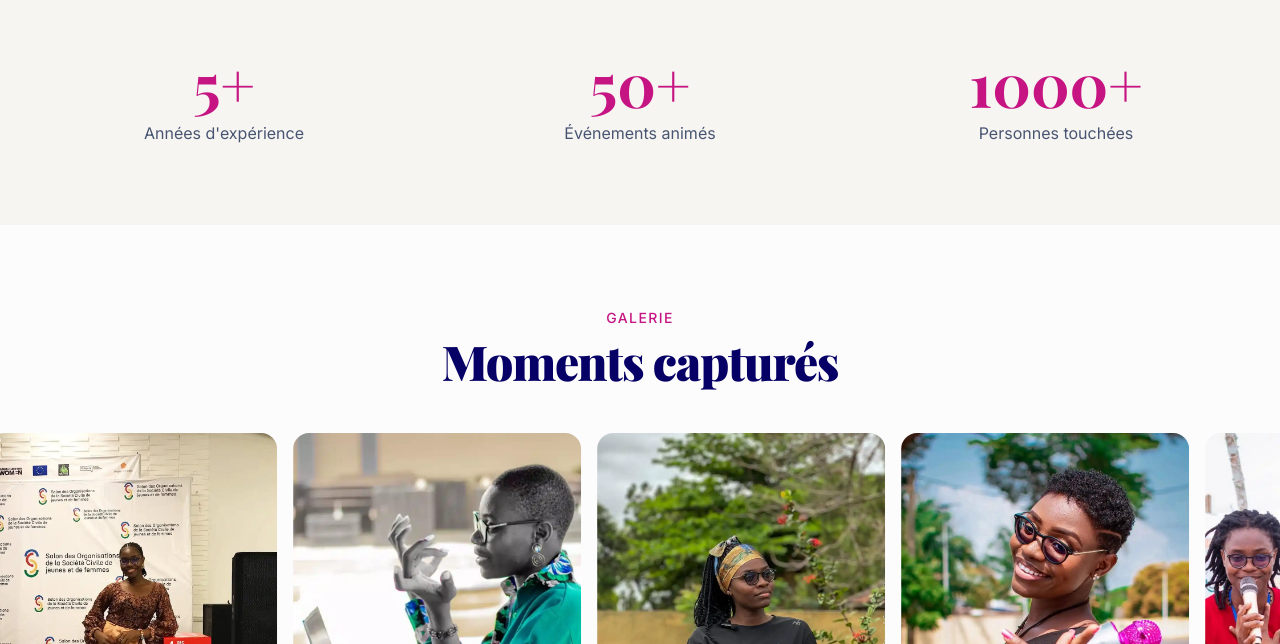
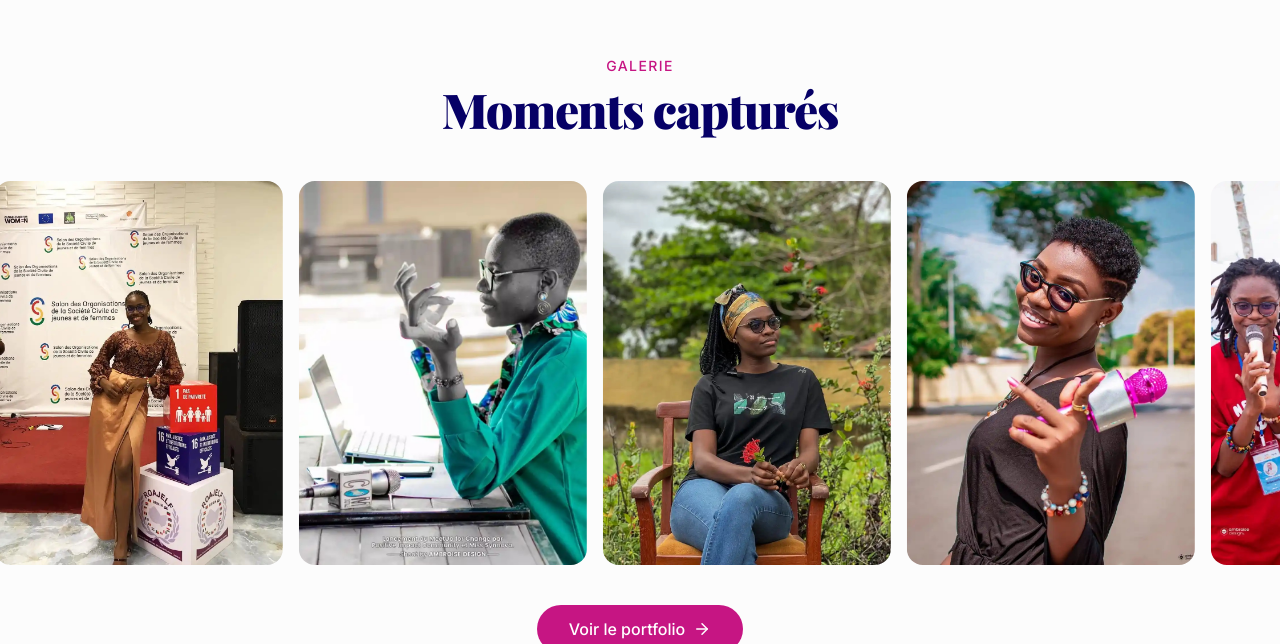
Before and after one commit to kakporosaire953-creator/Synnova-Belvine-Kybarance-TOCLOE, a Next.js app: page / in a window 1280 px wide. Shown: the part 2156-2800 px from the top of the page. Built offline with nearby package versions, Linux system fonts and the light colour scheme; a web font is replaced by a local one.

Commit message:
Fix: Correction bugs critiques - accents, URLs canoniques, galerie x1, citation unique

```diff
--- a/app/layout.tsx
+++ b/app/layout.tsx
@@ -17,7 +17,7 @@ const playfair = Playfair_Display({
 });
 
 export const metadata: Metadata = {
-  metadataBase: new URL('https://synnova-tocloe.vercel.app'),
+  metadataBase: new URL('https://synnova-belvine-kybarance-tocloe.vercel.app'),
   title: {
     default: "Synnova Tocloe | Animatrice, Communicatrice, Actrice & Entrepreneuse au Bénin",
     template: "%s | Synnova Tocloe"
@@ -57,7 +57,7 @@ export const metadata: Metadata = {
     type: "website",
     locale: "fr_FR",
     alternateLocale: ["en_US", "fr_BJ"],
-    url: "https://synnova-tocloe.vercel.app",
+    url: "https://synnova-belvine-kybarance-tocloe.vercel.app",
     siteName: "Synnova Tocloe - Portfolio Professionnel",
     title: "Synnova Tocloe | Animatrice, Communicatrice, Actrice & Entrepreneuse au Bénin",
     description:
@@ -92,10 +92,10 @@ export const metadata: Metadata = {
     },
   },
   alternates: {
-    canonical: "https://synnova-tocloe.vercel.app",
+    canonical: "https://synnova-belvine-kybarance-tocloe.vercel.app",
     languages: {
-      'fr': "https://synnova-tocloe.vercel.app",
-      'en': "https://synnova-tocloe.vercel.app",
+      'fr': "https://synnova-belvine-kybarance-tocloe.vercel.app",
+      'en': "https://synnova-belvine-kybarance-tocloe.vercel.app",
     },
   },
   category: 'portfolio',
@@ -149,8 +149,8 @@ export default function RootLayout({
               "@type": "Person",
               "name": "Synnova Belvine Kybarance Tocloe",
               "alternateName": "Synnova Tocloe",
-              "url": "https://synnova-tocloe.vercel.app",
-              "image": "https://synnova-tocloe.vercel.app/images/file_000000004eec720a99fc1a9510c45e97.png",
+              "url": "https://synnova-belvine-kybarance-tocloe.vercel.app",
+              "image": "https://synnova-belvine-kybarance-tocloe.vercel.app/images/file_000000004eec720a99fc1a9510c45e97.png",
               "sameAs": [
                 "https://facebook.com/synnovalumiere",
                 "https://instagram.com/_synnova",
@@ -198,12 +198,12 @@ export default function RootLayout({
               "@context": "https://schema.org",
               "@type": "WebSite",
               "name": "Synnova Tocloe",
-              "url": "https://synnova-tocloe.vercel.app",
+              "url": "https://synnova-belvine-kybarance-tocloe.vercel.app",
               "description": "Portfolio professionnel de Synnova Tocloe - Animatrice, Communicatrice, Actrice et Entrepreneuse au Bénin",
               "inLanguage": ["fr-FR", "en-US"],
               "potentialAction": {
                 "@type": "SearchAction",
-                "target": "https://synnova-tocloe.vercel.app/?s={search_term_string}",
+                "target": "https://synnova-belvine-kybarance-tocloe.vercel.app/?s={search_term_string}",
                 "query-input": "required name=search_term_string"
               }
             })
--- a/app/page.tsx
+++ b/app/page.tsx
@@ -327,28 +327,7 @@ export default function HomePage() {
           </div>
         </section>
 
-        {/* Stats Section */}
-        <section className="py-20 bg-background">
-          <div className="max-w-7xl mx-auto px-4 sm:px-6 lg:px-8">
-            <StaggerContainer className="grid grid-cols-3 gap-8">
-              {highlights.map((stat) => (
-                <StaggerItem key={stat.label} className="text-center">
-                  <motion.p
-                    whileInView={{ scale: [0.5, 1.1, 1] }}
-                    viewport={{ once: true }}
-                    transition={{ duration: 0.6 }}
-                    className="font-serif text-4xl sm:text-5xl lg:text-6xl font-bold text-rose"
-                  >
-                    {stat.number}
-                  </motion.p>
-                  <p className="mt-2 text-muted-foreground text-sm sm:text-base">
-                    {stat.label}
-                  </p>
-                </StaggerItem>
-              ))}
-            </StaggerContainer>
-          </div>
-        </section>
+        {/* Stats Section - REMOVED: Stats non sourcées */}
 
         {/* Photo Gallery Section */}
         <section className="py-20 bg-card overflow-hidden">
@@ -375,7 +354,7 @@ export default function HomePage() {
               }}
               className="flex gap-4"
             >
-              {[...galleryImages, ...galleryImages, ...galleryImages].map((image, index) => (
+              {galleryImages.slice(0, 9).map((image, index) => (
                 <motion.div
                   key={`${image.id}-${index}`}
                   whileHover={{ scale: 1.03, y: -8 }}
--- a/app/robots.ts
+++ b/app/robots.ts
@@ -1,7 +1,7 @@
 import { MetadataRoute } from 'next'
 
 export default function robots(): MetadataRoute.Robots {
-  const baseUrl = 'https://synnova-tocloe.vercel.app'
+  const baseUrl = 'https://synnova-belvine-kybarance-tocloe.vercel.app'
 
   return {
     rules: [
--- a/app/sitemap.ts
+++ b/app/sitemap.ts
@@ -1,7 +1,7 @@
 import { MetadataRoute } from 'next'
 
 export default function sitemap(): MetadataRoute.Sitemap {
-  const baseUrl = 'https://synnova-tocloe.vercel.app'
+  const baseUrl = 'https://synnova-belvine-kybarance-tocloe.vercel.app'
   const currentDate = new Date()
 
   return [
--- a/components/footer.tsx
+++ b/components/footer.tsx
@@ -38,7 +38,7 @@ const footerLinksFr = [
     title: "Navigation",
     links: [
       { label: "Accueil", href: "/" },
-      { label: "A Propos", href: "/a-propos" },
+      { label: "À Propos", href: "/a-propos" },
       { label: "Mes Univers", href: "/univers" },
       { label: "Portfolio", href: "/portfolio" },
       { label: "Contact", href: "/contact" },
@@ -49,7 +49,7 @@ const footerLinksFr = [
     links: [
       { label: "Animation", href: "/univers#animation" },
       { label: "Communication", href: "/univers#communication" },
-      { label: "Cinema", href: "/univers#cinema" },
+      { label: "Cinéma", href: "/univers#cinema" },
       { label: "Entrepreneuriat", href: "/univers#entrepreneuriat" },
     ],
   },
@@ -84,7 +84,7 @@ export function Footer() {
   const { language } = useTranslation();
   const footerLinks = language === "fr" ? footerLinksFr : footerLinksEn;
   const description = language === "fr" ? descriptionFr : descriptionEn;
-  const rightsText = language === "fr" ? "Tous droits reserves." : "All rights reserved.";
+  const rightsText = language === "fr" ? "Tous droits réservés." : "All rights reserved.";
 
   return (
     <footer className="bg-indigo text-white">
@@ -145,7 +145,7 @@ export function Footer() {
             &copy; {new Date().getFullYear()} Synnova Tocloe. {rightsText}
           </p>
           <p className="text-white/50 text-sm">
-            Grand-Popo, Benin
+            Grand-Popo, Bénin
           </p>
         </div>
       </div>
--- a/components/navigation.tsx
+++ b/components/navigation.tsx
@@ -11,7 +11,7 @@ import { useTranslation } from "@/lib/app-context";
 
 const navItemsFr = [
   { name: "Accueil", href: "/" },
-  { name: "A Propos", href: "/a-propos" },
+  { name: "À Propos", href: "/a-propos" },
   { name: "Mes Univers", href: "/univers" },
   { name: "Portfolio", href: "/portfolio" },
   { name: "Contact", href: "/contact" },
--- a/lib/translations.ts
+++ b/lib/translations.ts
@@ -9,7 +9,7 @@ export const translations = {
     "hero.cta.contact": "Me contacter",
 
     // Quote
-    "quote.text": "Je suis une femme en chemin, portée par la création, la parole et l'engagement. Animatrice d'événements, Communicatrice, Actrice, Militante pour des changements positifs.",
+    "quote.text": "La création, la parole et l'engagement sont au cœur de mon parcours. Chaque projet est une opportunité de faire la différence et d'inspirer le changement.",
 
     // Facettes
     "facettes.label": "Mes Facettes",
@@ -77,7 +77,7 @@ export const translations = {
     "hero.cta.contact": "Contact me",
 
     // Quote
-    "quote.text": "I am a woman on a journey, driven by creation, voice and commitment. Event host, Communicator, Actress, Advocate for positive change.",
+    "quote.text": "Creation, voice and commitment are at the heart of my journey. Every project is an opportunity to make a difference and inspire change.",
 
     // Facettes
     "facettes.label": "My Facets",
```
